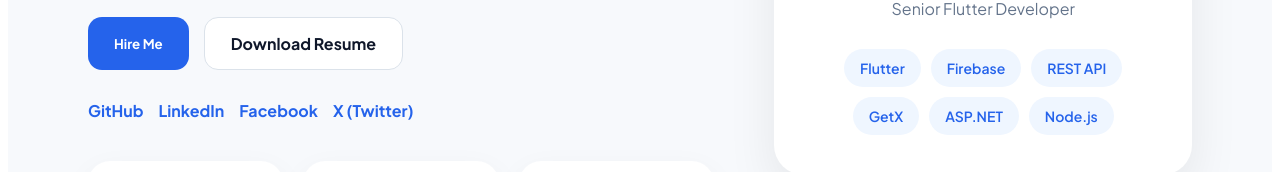
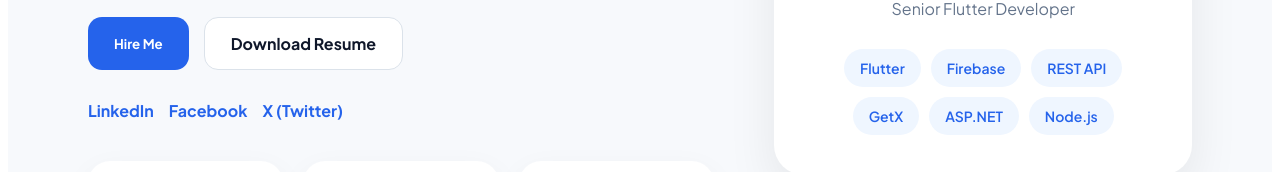
Before and after one commit to Khaaaaaaaaaaaan/Ibrahim_dev, an Angular app: page / in a window 1280 px wide. Shown: the part 628-800 px from the top of the page. Built offline with nearby package versions, Linux system fonts and the light colour scheme.

Commit message:
hide github button for now

```diff
--- a/src/app/app.ts
+++ b/src/app/app.ts
@@ -64,7 +64,7 @@
 
           <!-- SOCIAL LINKS -->
           <div class="socials">
-            <a href="https://github.com/Khaaaaaaaaaaaan" target="_blank"> GitHub </a>
+            <!-- <a href="https://github.com/Khaaaaaaaaaaaan" target="_blank"> GitHub </a> -->
 
             <a href="https://www.linkedin.com/in/ibrahim-wahid-3b5509243" target="_blank">
               LinkedIn
```
